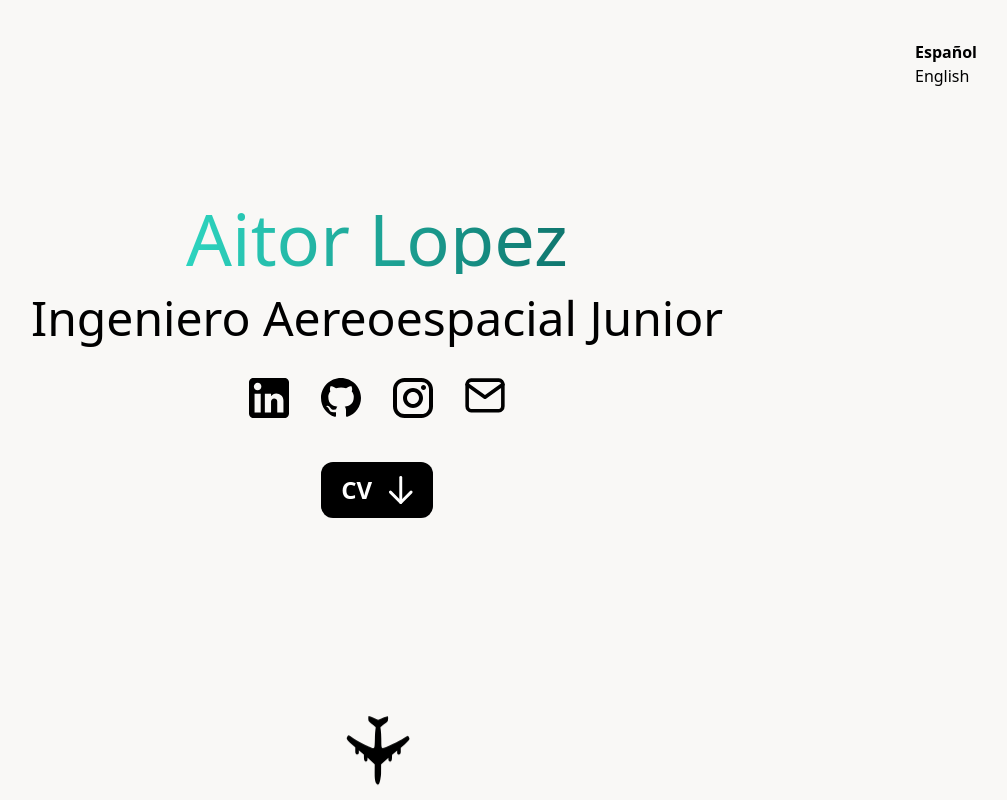
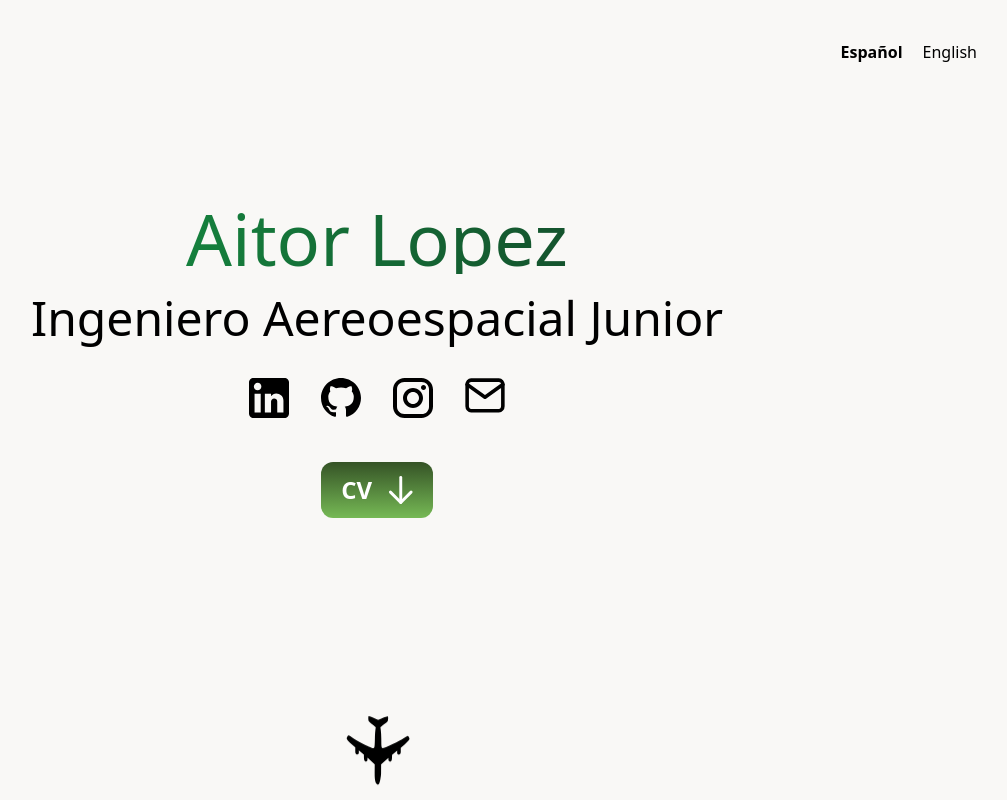
Before and after one commit to ManuelRBo/PortfolioAitor, an Astro site: page / in a window 1280 px wide. Shown: the whole page, without its empty margins (263-1270 px from the left). Built offline with nearby package versions, Linux system fonts and the light colour scheme; Astro itself is replaced by a stand-in of ours.

Commit message:
feat: Mejorar estilos del selector de idioma y actualizar el diseño de la página principal

```diff
--- a/src/components/LanguagePicker.astro
+++ b/src/components/LanguagePicker.astro
@@ -5,7 +5,7 @@ import { getLangFromUrl, useTranslatedPath } from '../i18n/utils';
 const langUrl = getLangFromUrl(Astro.url);
 const translatePath = useTranslatedPath(langUrl);
 ---
-<ul>
+<ul class="flex gap-5">
   {Object.entries(languages).map(([lang, label]) => (
     <li>
       <a class={langUrl === lang ? 'font-bold' : ''} href={translatePath('/', lang)}>{label}</a>
--- a/src/pages/index.astro
+++ b/src/pages/index.astro
@@ -11,7 +11,7 @@ const t = useTranslations(lang);
 <Layout title="Aitor Lopez">
 	<section class="h-svh grid place-items-center relative snap-start">
 		<div class="flex flex-col items-center gap-3 md:gap-5 text-center self-end">
-			<h1 class="md:text-7xl text-5xl font-medium bg-gradient-to-r from-teal-400 to-teal-700 bg-clip-text text-transparent">{t('intro.titulo')}</h1>
+			<h1 class="md:text-7xl text-5xl font-medium bg-gradient-to-r from-green-700 to-green-900 bg-clip-text text-transparent">{t('intro.titulo')}</h1>
 			<h2 class="md:text-5xl text-2xl font-light mb-4">{t('intro.subtitulo')}</h2>
 			<div class="flex gap-8 mb-6">
 				<a href="#" class="hover:scale-110 transition-transform">
@@ -27,7 +27,7 @@ const t = useTranslations(lang);
 					<img src="/email.svg" alt="email" class="w-8 md:w-10"/>
 				</a>
 			</div>
-			<div class="bg-black text-white w-24 md:w-28 rounded-xl hover:scale-110 transition-transform">
+			<div class="bg-gradient-to-b from-[#355326] to-[#76B955] text-white w-24 md:w-28 rounded-xl hover:scale-110 transition-transform">
 				<button class="w-full flex justify-around items-center text-lg md:text-2xl font-semibold py-3 px-3">CV<img src="/download.svg" alt="download" class="w-4 md:w-6"></button>
 			</div>
 		</div>
```
